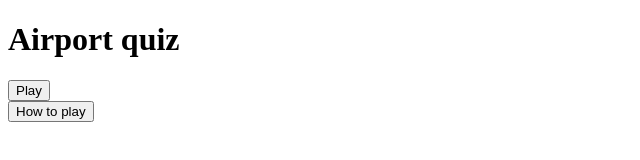
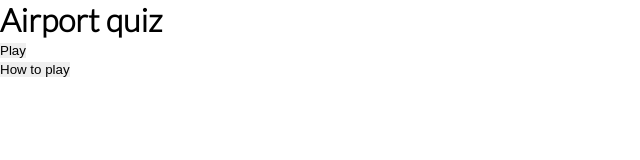
Before and after one commit to LanaCreegan/airport-quiz, a plain HTML site: page index.html in a window 1280 px wide. Shown: the whole page, without its empty margins (0-640 px from the left). Drawn offline with Linux system fonts and the light colour scheme.

Commit message:
Add google fonts and set margin padding and border to 0 and none

```diff
--- a/assets/css/style.css
+++ b/assets/css/style.css
@@ -1,5 +1,16 @@
+@import url('https://fonts.googleapis.com/css2?family=Arvo&family=Lato:wght@300&display=swap');
 
+/* set margin and padding to 0, and border to none */
+* {
+    margin: 0;
+    padding: 0;
+    border: none;
+}
 
+body {
+    font-family: Lato, sans-serif;
+    font-weight: 300;
+}
 
 
 
```
